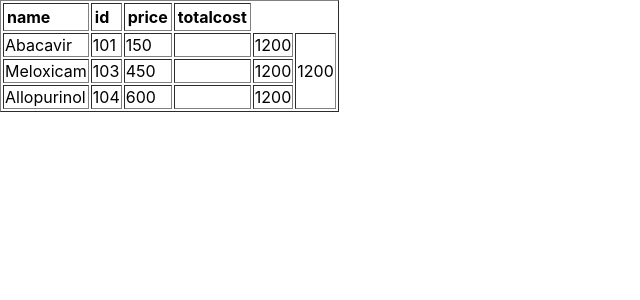
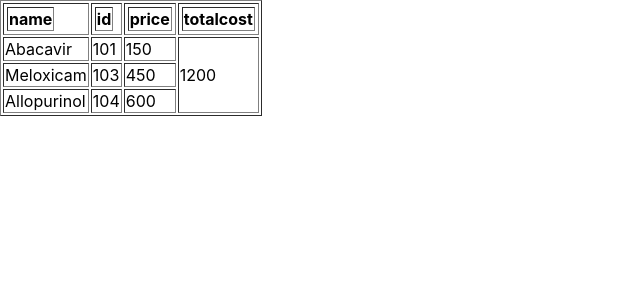
Before and after one commit to jiguladumor/Reactjs, a React (Create React App) app: page / in a window 1280 px wide. Shown: the top 300 px of the page, without its empty margins (0-640 px from the left). Built offline with nearby package versions, Linux system fonts and the light colour scheme.

Commit message:
02-05-2022

```diff
--- a/src/App.js
+++ b/src/App.js
@@ -59,19 +59,23 @@
   return (
       <>
          <table border="1">
+               <tr>
                <th>
-                <tr>name</tr>
+                  <td>name</td>
                </th>
                <th>
-             <tr>id</tr>
-             </th>
-             <th >
-              <tr>price</tr>
-
+                  <td>id</td>
                </th>
                <th>
-               <tr>totalcost</tr>
+                  <td>price</td>
                </th>
+               <th>
+                <td>totalcost</td>
+             </th>
+
+
+
+               </tr>
              {
                filterdata.map((value,index)=>{
                  return (
@@ -79,8 +83,7 @@
                       <td>{value.name}</td>
                       <td>{value.id}</td>
                       <td>{value.price}</td>
-                      <td>{value.totalcost}</td>
-                     <td>{meta}</td>
+                      {/* <td>{value.totalcost}</td> */}
                       {index=== 0?<td rowSpan={data.length}>{ans}</td>:null}
                    </tr>
                  )
```
Lines whose indentation alone changed are shown as unchanged.
